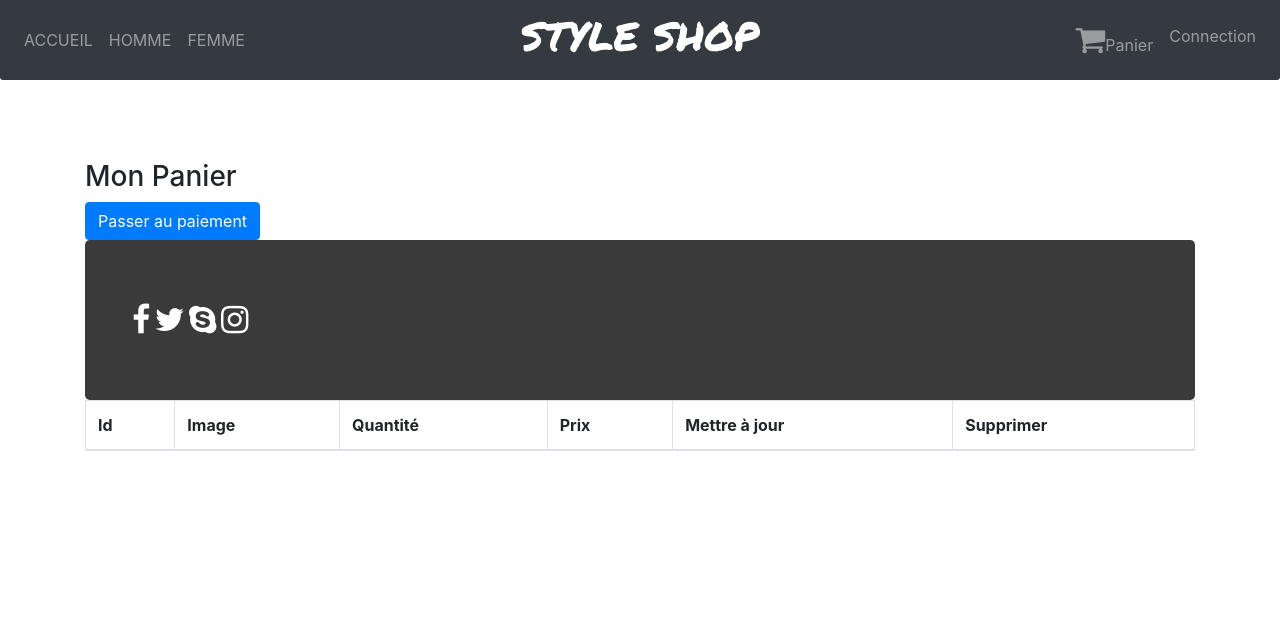
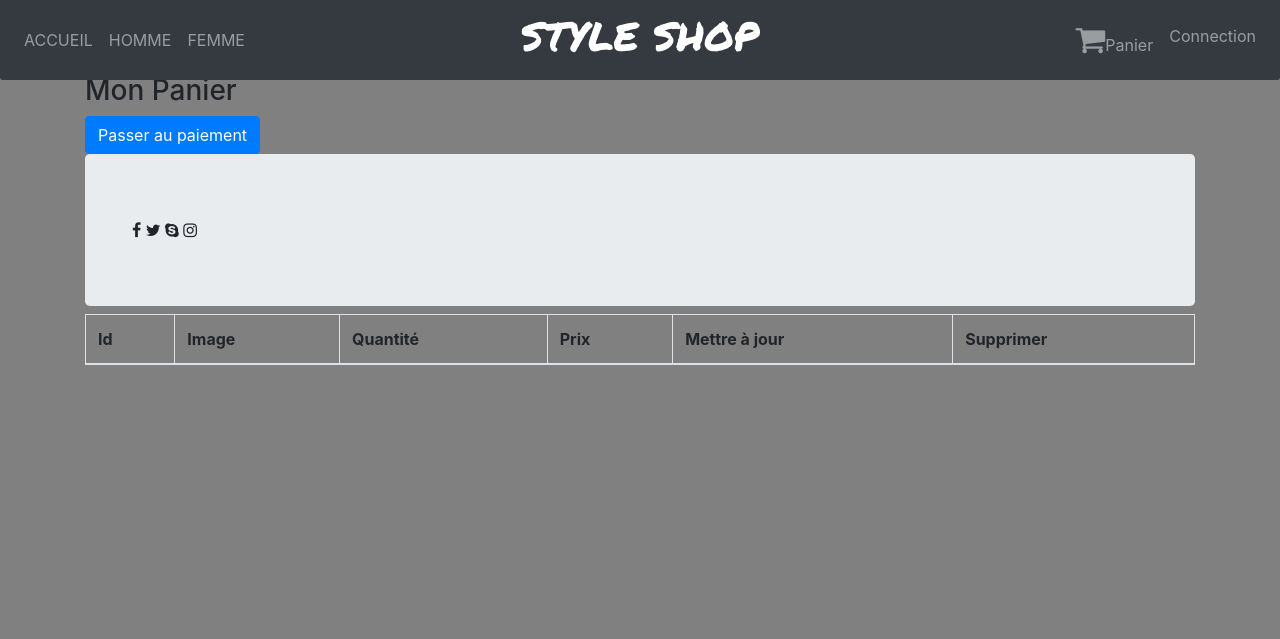
Before and after one commit to Edouard78/Projet-final-site-de-vente, a PHP site: page /view/cartView.php in a window 1280 px wide. Shown: the top 639 px of the page. Run offline with PHP 8.4, Linux system fonts and the light colour scheme; lists and menus that the app fills with data are empty; some libraries are stand-ins or nearby versions.

Commit message:
renommage css et html

```diff
--- a/model/cartProduct.php
+++ b/model/cartProduct.php
@@ -56,7 +56,7 @@
 
     public function setPrice($price)
     {
-
+        $price = (int) $price;
         $this->_price = $this->_quantity * $price;
 
     }
--- a/model/db.php
+++ b/model/db.php
@@ -1,7 +1,7 @@
 <?php
 
 
-$db = new PDO("mysql:host=localhost;dbname=shop", "root", "");
+    $db = new PDO("mysql:host=localhost;dbname=shop", "root", "");
 
 
 ?>
--- a/model/orderProduct.php
+++ b/model/orderProduct.php
@@ -27,8 +27,6 @@
 		}
 
 	}
-
-
 
 	//GETTERS
 
--- /dev/null
+++ b/public/css/base.css
@@ -0,0 +1,6 @@
+.body {
+	padding-top : 50px !important;
+	margin : 0 !important;
+	padding : 0 !important;
+	background-color : grey;
+}
--- /dev/null
+++ b/public/css/layout.css
@@ -0,0 +1,6 @@
+
+footer {
+	height: 20vh !important;
+	margin : 0;
+	padding : 0;
+}
--- /dev/null
+++ b/public/css/module/module.css
@@ -0,0 +1,76 @@
+.website-title {
+	font-family: 'Permanent Marker';
+	font-size: 2em;
+}
+
+.navbar {
+	height : 5rem;
+ 	border-radius: 0px 0px 3px 3px;
+ }
+	.navbar-brand {
+		position : absolute;
+		left : 50%;
+		transform: translateX(-50%);
+	}
+	.nav-icon { font-size : 2em; }
+
+
+
+.product-list-product-img {
+	display: block;
+	width: 200px;
+	margin : 0 auto;
+}
+.product-list-product-price { text-align : center; }
+.product-list-product-title { text-align: center;}
+
+
+.product-unique-img-wrap{
+	width: 150px;
+}
+.img-zoom-container {
+	position: relative;
+	height : 600px;
+	width: 400px;
+}
+#myimage {
+	position : absolute;
+	height : 600px;
+	width: 400px;
+}
+.img-zoom-lens {
+	position: absolute;
+  	border: 1px solid #d4d4d4;
+  	/*set the size of the lens:*/
+  	width: 40px;
+	height: 40px;
+}
+.img-zoom-result {
+	display : none;
+	position : absolute;
+  	border: 1px solid #d4d4d4;
+  	/*set the size of the result div:*/
+ 	width: 250px;
+	height: 250px;
+	left : 50%;
+	transform: translateX(-50%);
+	bottom : 0px;
+}
+.productImgZoom{
+	width : 400px;
+	display: block;
+	margin : 0 auto;
+
+}
+
+
+.imgCartProduct
+{
+	display: block;
+	width : 80px;
+}
+@media screen and (max-width: 600px) {
+	.navbar {
+	  height : auto;
+	}
+  }
--- a/public/css/style.css
+++ b/public/css/style.css
@@ -1,89 +1,14 @@
-
-body
-{
-	max-height: 100vh;
-	margin : 0 !important;
-	padding : 0 !important;
 
 
 
 
-}
-
-.wrap{
-	padding-top : 10em !important;
-	min-height: 80vh !important;
-	margin : 0;
-	padding : 0;
-}
-
-footer{
-	height: 20vh !important;
-	margin : 0;
-	padding : 0;
-}
-
-.imgCartProduct
-{
-	display: block;
-	width : 80px;
-}
-
-.navbar
-{
-	height : 5rem;
-}
-
-@media screen and (max-width: 600px) {
-	.navbar {
-	  height : auto;
-	}
-  }
-.site-title
-{
-	font-family: 'Permanent Marker';
-	font-size: 2em;
-}
 
 
-.navbar {
-	border-radius: 0px 0px 3px 3px;
-}
 
 
-@media screen and (min-width: 600px) {
 
-	.nav-bar
-	{
-		position : relative;
 
-	}
 
-.navbar-brand
-{
-	position : absolute;
-	left : 50%;
-	transform: translateX(-50%);
-}
-
-}
-
-.jumbotronProduct .productImgHome
-{
-	display: block;
-	width: 200px;
-	margin : 0 auto;
-}
-
-.product-price-list
-{
-	text-align : center;
-}
-
-.product-title-list
-{
-	text-align: center;
-}
 
 .productImgUnique{
 	width: 150px;
@@ -127,73 +52,3 @@
 	color : white;
 	font-size : 2em;
 }
-
-.nav-icon {
-	font-size : 2em;
-}
-
-.carousel-control-next-icon
-{
-	height: 100px;
-    width: 100px;
-    background-color: rgba(0, 0, 0, 0.3);
-    background-size: 100%, 100%;
-
-    border: 1px solid black;
-}
-
-.carousel-control-prev-icon
-{
-	color : black !important;
-}
-
-
-
-.img-zoom-container {
-	position: relative;
-	height : 600px;
-	width: 400px;
-
-}
-
-
-#myimage
-{
-	position : absolute;
-	height : 600px;
-	width: 400px;
-
-}
-
-
-
-
-.img-zoom-lens {
-	position: absolute;
-
-  border: 1px solid #d4d4d4;
-  /*set the size of the lens:*/
-  width: 40px;
-	height: 40px;
-
-
-
-
-}
-
-.img-zoom-result {
-	display : none;
-	position : absolute;
-
-  border: 1px solid #d4d4d4;
-  /*set the size of the result div:*/
-  width: 250px;
-	height: 250px;
-
-	left : 50%;
-	transform: translateX(-50%);
-
-	bottom : 0px;
-
-
-}
--- a/view/nav.php
+++ b/view/nav.php
@@ -1,6 +1,6 @@
 <div class="navbar navbar-expand-sm bg-dark navbar-dark fixed-top">
 
-<a class="navbar-brand" href="#"><h2 class='site-title'>STYLE SHOP</h2></a>
+<a class="navbar-brand" href="#"><h2 class='website-title'>STYLE SHOP</h2></a>
   <button class="navbar-toggler" type="button" data-toggle="collapse" data-target="#collapsibleNavbar">
     <span class="navbar-toggler-icon"></span>
   </button>
--- a/view/template.php
+++ b/view/template.php
@@ -1,13 +1,11 @@
 <!DOCTYPE html>
-
 <html lang="fr">
-
     <head>
         <meta charset="UTF-8">
         <title>STYLE SHOP - Site de vente - Mode et vétements</title>
+
         <meta http-equiv="X-UA-Compatible" content="IE=edge">
         <meta name="viewport" content="width=device-width, initial-scale=1">
-
         <meta name="description" content="Style Shop est un site de vente de vétements avec des grandes marques tendances">
         <meta name="keywords" content="style shop vente vétements marques tendances brice armor lux">
         <meta name="author" content="Edouard Joltreau">
@@ -15,53 +13,50 @@
         <link rel="stylesheet" href="https://maxcdn.bootstrapcdn.com/bootstrap/4.0.0/css/bootstrap.min.css" integrity="sha384-Gn5384xqQ1aoWXA+058RXPxPg6fy4IWvTNh0E263XmFcJlSAwiGgFAW/dAiS6JXm" crossorigin="anonymous">
         <link href="https://maxcdn.bootstrapcdn.com/font-awesome/4.3.0/css/font-awesome.min.css" rel="stylesheet">
         <link href="https://fonts.googleapis.com/css?family=Permanent+Marker" rel="stylesheet">
-	<link rel="stylesheet" type="text/css" href="public/css/style.css">
-	<link rel="stylesheet" type="text/css" href="public/css/chargeStyle.css">
 
+        <link rel="stylesheet" type="text/css" href="public/css/base.css">
+        <link rel="stylesheet" type="text/css" href="public/css/layout.css">
+        <link rel="stylesheet" type="text/css" href="public/css/module/module.css">
+        <link rel="stylesheet" type="text/css" href="public/css/module/chargeStyle.css">
+        <script
+  src="https://code.jquery.com/jquery-3.4.0.js"
+  integrity="sha256-DYZMCC8HTC+QDr5QNaIcfR7VSPtcISykd+6eSmBW5qo="
+  crossorigin="anonymous"></script>
     </head>
-
-<body>
-  <div class="wrap">
+    <body class='body' style='padding-top: 50px !important;'>
         <nav>
-		    <div class="nav">
-			    <?php require_once( 'nav.php'); ?>
-	  	  </div>
+        	<?php require_once ('nav.php'); ?>
         </nav>
 
+        <main>
         	<div class="container">
-	    	<div class="content">
-	    	  <?php echo $content ?>
+            	S<?php echo $content ?>
        		</div>
-			</div>
-
-  </div>
+    	</main>
 
         <footer id="footer">
             <div class="jumbotron jumbotron-footer">
             <div class="container-fluid">
                 <div class="footerBlock row">
-					<div class="social-media col"> <em class="fa fa-facebook"></em>
-						<em class="fa fa-twitter"></em>
-						<em class="fa fa-skype"></em>
-			  		<em class="fa fa-instagram"></em>
+                    <div class="social-media col">
+                        <em class="fa fa-facebook">
+                        </em>
+                        <em class="fa fa-twitter">
+                        </em>
+                        <em class="fa fa-skype">
+                        </em>
+                        <em class="fa fa-instagram">
+                        </em>
                     </div>
-
                     <div class="aPropos col">
                     </div>
-
                 </div>
             </div>
-
         </footer>
-
-	<script src="https://code.jquery.com/jquery-3.2.1.slim.min.js" integrity="sha384-KJ3o2DKtIkvYIK3UENzmM7KCkRr/rE9/Qpg6aAZGJwFDMVNA/GpGFF93hXpG5KkN" crossorigin="anonymous"></script>
 
         <script src="https://cdnjs.cloudflare.com/ajax/libs/popper.js/1.12.9/umd/popper.min.js" integrity="sha384-ApNbgh9B+Y1QKtv3Rn7W3mgPxhU9K/ScQsAP7hUibX39j7fakFPskvXusvfa0b4Q" crossorigin="anonymous"></script>
         <script src="https://maxcdn.bootstrapcdn.com/bootstrap/4.0.0/js/bootstrap.min.js" integrity="sha384-JZR6Spejh4U02d8jOt6vLEHfe/JQGiRRSQQxSfFWpi1MquVdAyjUar5+76PVCmYl" crossorigin="anonymous"></script>
-
         <script src="https://js.stripe.com/v3/"></script>
         <script src="./public/js/charge.js"></script>
-
     </body>
-
 </html>
```
Also changed, not shown: view/homeView.php (+4 -4 lines), view/prePaymentView.php (+6 -3 lines), public/css/module/chargeStyle.css (renamed from public/css/chargeStyle.css). Lines whose indentation alone changed are shown as unchanged.
